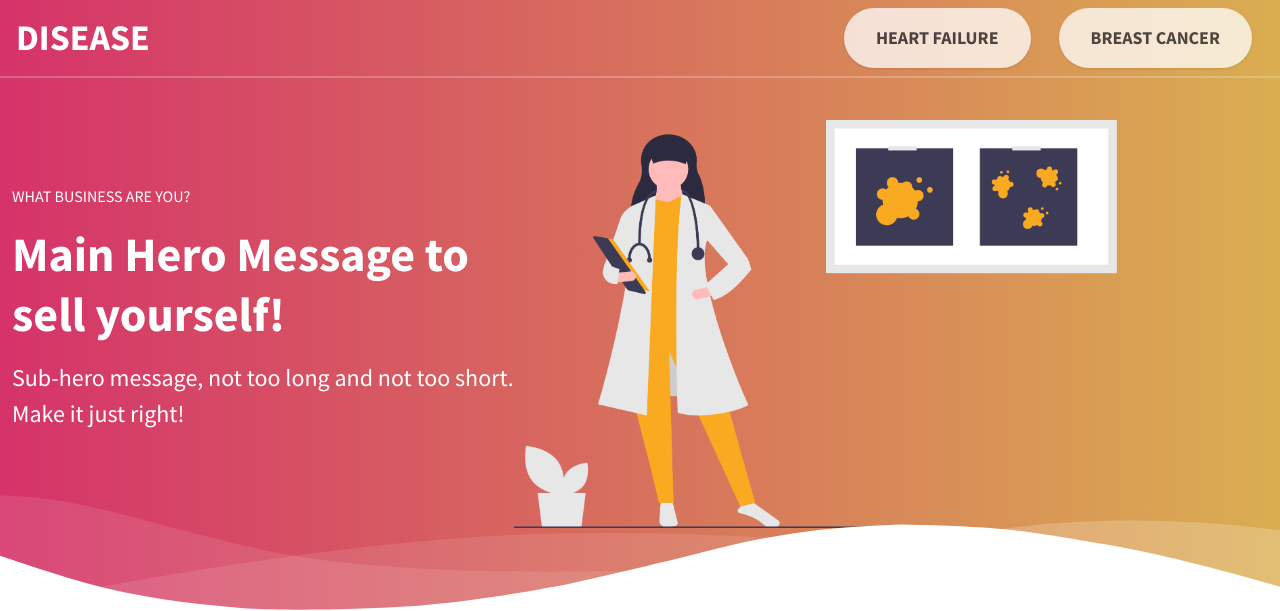
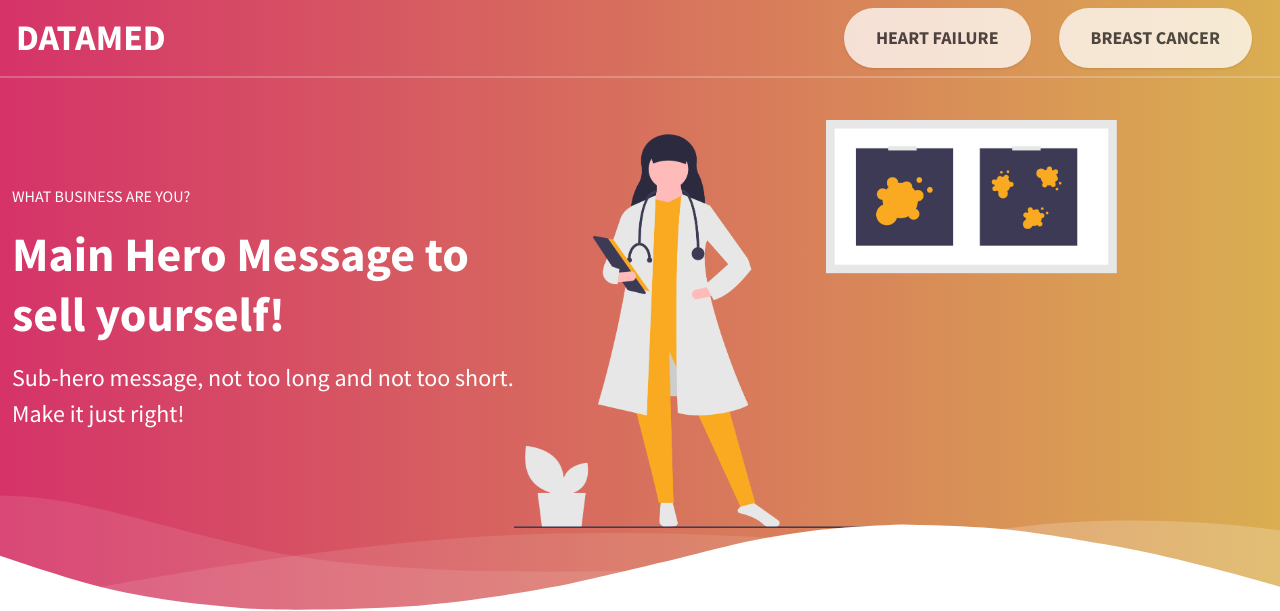
Before and after one commit to avinashkranjan/DataMed, a Flask app: page / in a window 1280 px wide. Shown: the top 611 px of the page. Run offline with Flask 2, Linux system fonts and the light colour scheme.

Commit message:
Updated Project Name

```diff
--- a/Templates/base.html
+++ b/Templates/base.html
@@ -26,7 +26,7 @@
 
         <div class="pl-4 flex items-center">
           <a class="toggleColour text-white no-underline hover:no-underline font-bold text-2xl lg:text-4xl"  href="{{url_for('index')}}">
-            DISEASE
+            DATAMED
           </a>
         </div>
 
```
